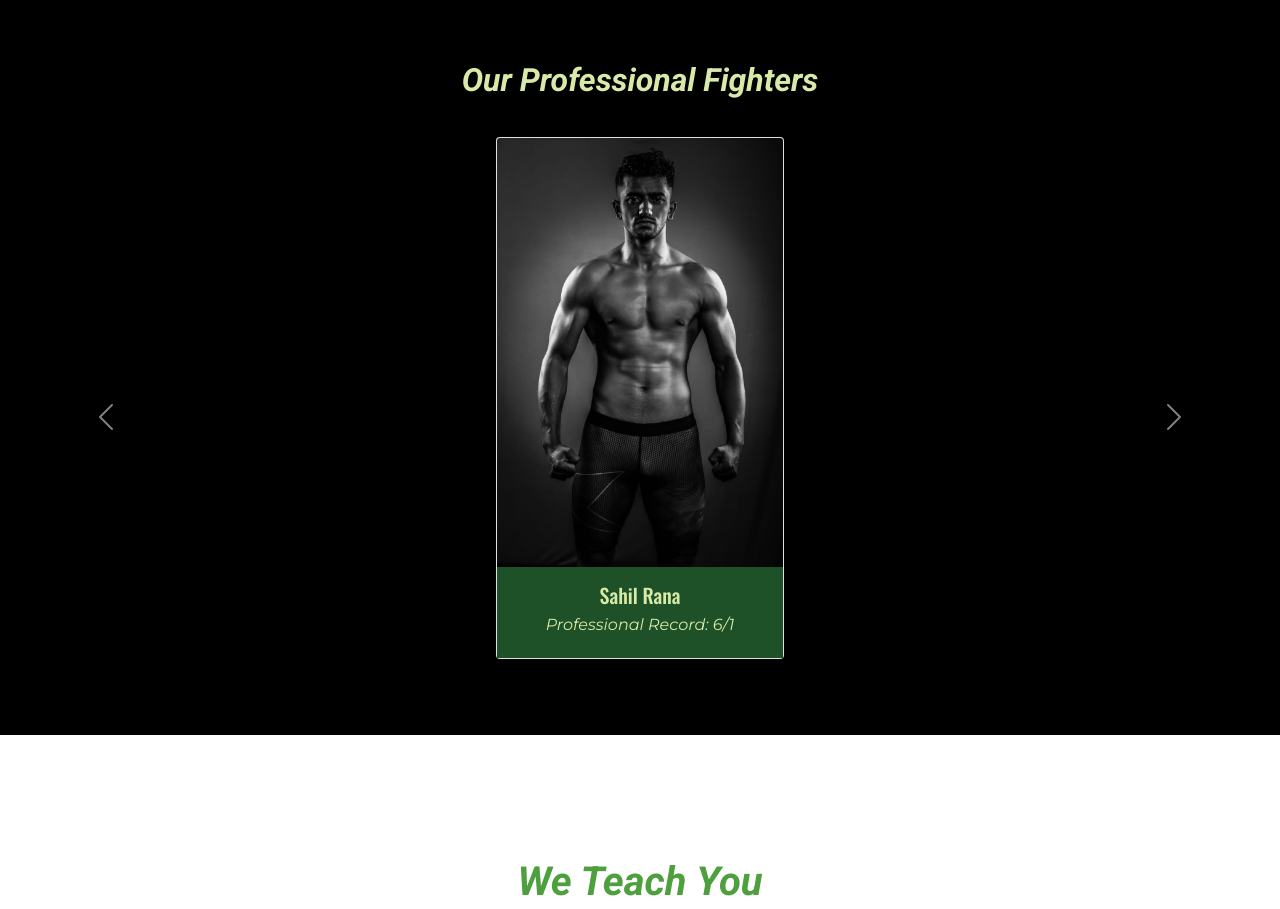
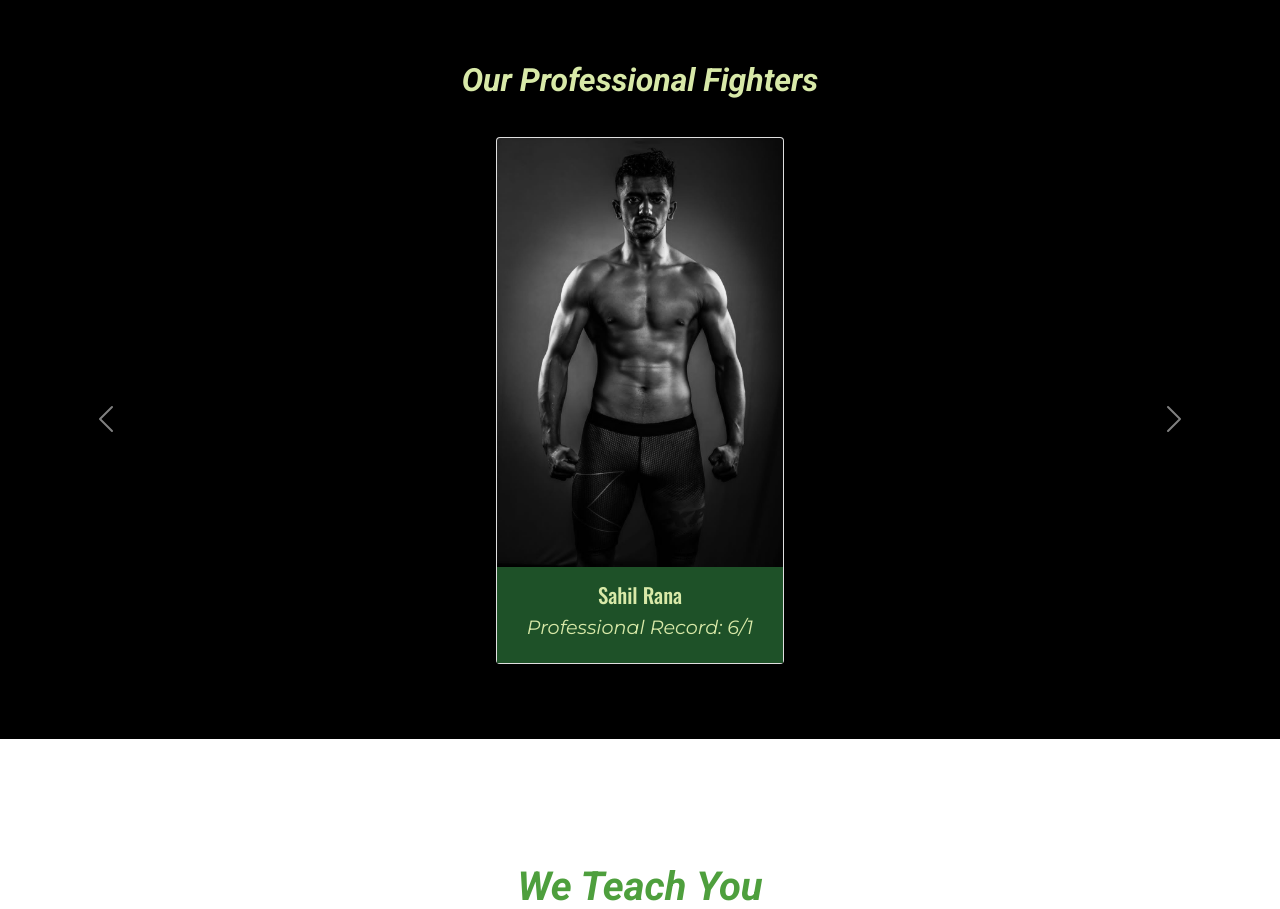
Before and after one commit to TusharDimri/Mutant-MMA-Academy, a Flask app: page / in a window 1280 px wide. Shown: the part 1628-2537 px from the top of the page. Run offline with Flask 2, Linux system fonts and the light colour scheme; some libraries are stand-ins or nearby versions.

Commit message:
Completed Website

```diff
--- a/static/styles/style.css
+++ b/static/styles/style.css
@@ -319,14 +319,18 @@ h2 {
 
 .fighters-section h2 {
   color: #d8e9a8;
+  font-size: 2rem;
   margin-bottom: 3% !important;
 }
 
 .fighters-section h5 {
+  font-size: 1.3rem;
   font-family: 'Oswald', sans-serif;
 }
 
+
 .fighters-section h6 {
+  font-size: 1.2rem;
   font-family: 'Montserrat', sans-serif;
 }
 
```
